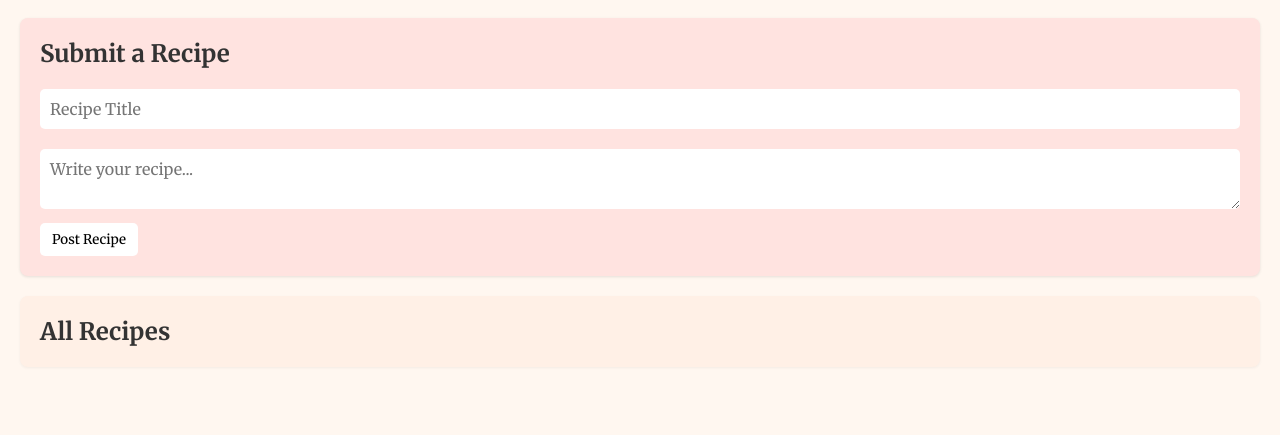
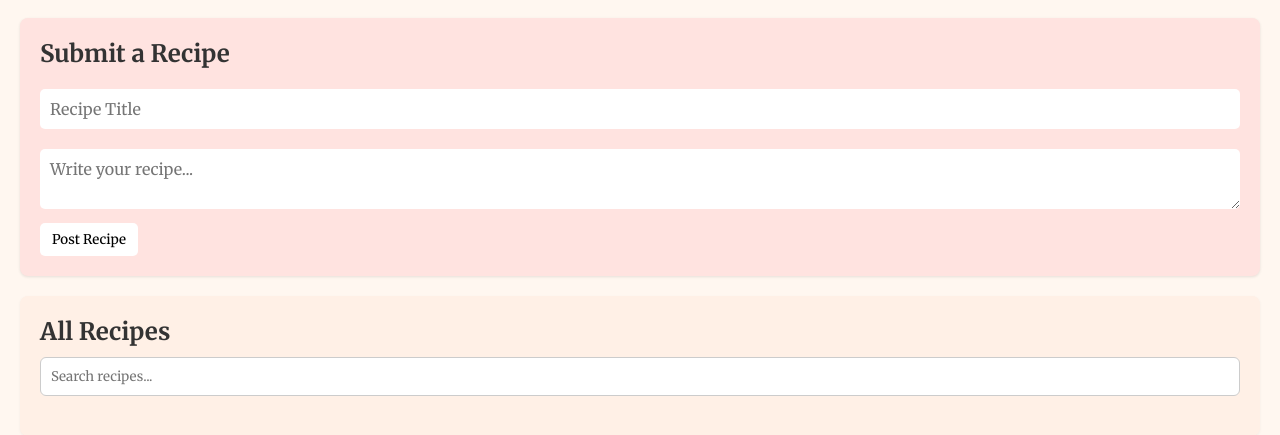
Before and after one commit to parinasdiana/recipe_site, a plain HTML site: page index.html in a window 1280 px wide. Shown: the part 103-538 px from the top of the page. Drawn offline with Linux system fonts and the light colour scheme; sample sign-in values are in the browser's storage.

Commit message:
Add files via upload

```diff
--- a/index.html
+++ b/index.html
@@ -27,8 +27,10 @@
 
     <section id="recipes">
         <h2>All Recipes</h2>
+        <input type="text" id="search-input" placeholder="Search recipes..." oninput="searchRecipes()" />
         <div id="recipe-list"></div>
     </section>
+
 
     <script src="script.js"></script>
     <script src="auth.js"></script>
```
